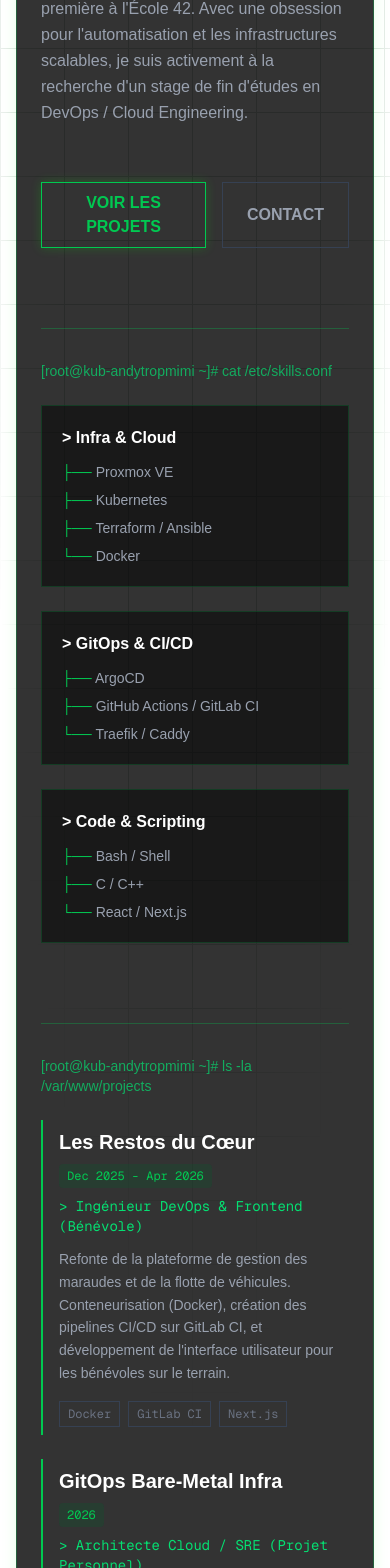
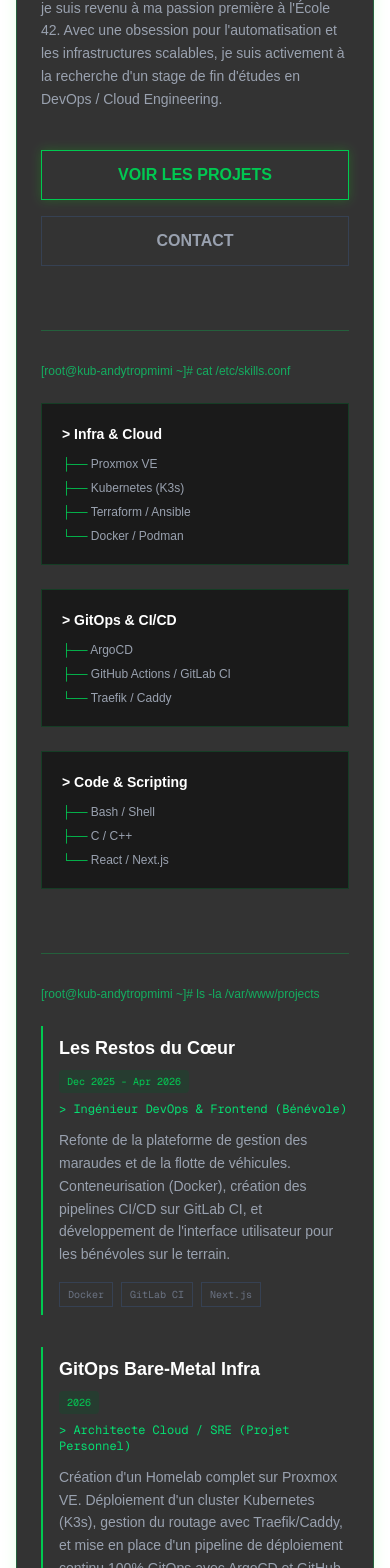
Before and after one commit to AndyMalgonne/portfolio, a Next.js app: page / in a window 390 px wide. Shown: the part 400-1968 px from the top of the page. Built offline with nearby package versions, Linux system fonts and the light colour scheme.

Commit message:
feat: add responsive

```diff
--- a/app/page.tsx
+++ b/app/page.tsx
@@ -61,77 +61,71 @@ export default function Home() {
   const t = translations[lang];
 
   return (
-    <div className="relative min-h-screen flex flex-col items-center p-4 md:p-8 overflow-hidden">
+    <div className="relative min-h-screen flex flex-col items-center p-4 md:p-8 overflow-x-hidden">
 
-      <div className="absolute inset-0 bg-[linear-gradient(to_right,#0f4c21_1px,transparent_1px),linear-gradient(to_bottom,#0f4c21_1px,transparent_1px)] bg-[size:4rem_4rem] [mask-image:radial-gradient(ellipse_60%_50%_at_50%_0%,#000_70%,transparent_100%)] opacity-20"></div>
+      <div className="absolute inset-0 bg-[linear-gradient(to_right,#0f4c21_1px,transparent_1px),linear-gradient(to_bottom,#0f4c21_1px,transparent_1px)] bg-[size:4rem_4rem] [mask-image:radial-gradient(ellipse_60%_50%_at_50%_0%,#000_70%,transparent_100%)] opacity-20 fixed"></div>
 
-      <main className="relative z-10 w-full max-w-4xl border border-green-500/30 bg-black/80 p-6 md:p-12 shadow-[0_0_15px_rgba(0,255,0,0.1)] mt-10 mb-20">
+      <main className="relative z-10 w-full max-w-4xl border border-green-500/30 bg-black/80 p-6 pt-20 md:p-12 shadow-[0_0_15px_rgba(0,255,0,0.1)] mt-4 md:mt-10 mb-10 md:mb-20">
 
-        {/* Switch Langue */}
-        <div className="absolute top-6 right-6 md:top-10 md:right-12 flex gap-3 text-xl md:text-2xl">
+        {/* Switch Langue (Responsive position) */}
+        <div className="absolute top-6 right-6 md:top-10 md:right-12 flex gap-3 text-xl md:text-2xl z-20">
           <button onClick={() => setLang("fr")} className={`transition-all duration-300 ${lang === "fr" ? "opacity-100 drop-shadow-[0_0_10px_rgba(34,197,94,0.8)] scale-110" : "opacity-40 grayscale hover:opacity-100 hover:grayscale-0"}`} title="Français">🇫🇷</button>
           <button onClick={() => setLang("en")} className={`transition-all duration-300 ${lang === "en" ? "opacity-100 drop-shadow-[0_0_10px_rgba(34,197,94,0.8)] scale-110" : "opacity-40 grayscale hover:opacity-100 hover:grayscale-0"}`} title="English">🇬🇧</button>
           <button onClick={() => setLang("ja")} className={`transition-all duration-300 ${lang === "ja" ? "opacity-100 drop-shadow-[0_0_10px_rgba(34,197,94,0.8)] scale-110" : "opacity-40 grayscale hover:opacity-100 hover:grayscale-0"}`} title="日本語">🇯🇵</button>
         </div>
 
         {/* HERO */}
-        <div className="flex gap-2 mb-8 border-b border-green-500/30 pb-4 w-3/4">
+        <div className="flex gap-2 mb-8 border-b border-green-500/30 pb-4 w-1/2 md:w-3/4">
           <div className="w-3 h-3 rounded-full bg-red-500/80"></div>
           <div className="w-3 h-3 rounded-full bg-yellow-500/80"></div>
           <div className="w-3 h-3 rounded-full bg-green-500/80"></div>
         </div>
 
         <div className="space-y-6">
-          <p className="text-sm md:text-base text-green-400/70">[root@kub-andytropmimi ~]# ./start_portfolio.sh</p>
-          <h1 className="text-4xl md:text-6xl font-bold tracking-tighter drop-shadow-[0_0_8px_rgba(34,197,94,0.8)]">ANDY MALGONNE</h1>
-          <h2 className="text-xl md:text-2xl text-white"><span className="text-green-500">&gt;</span> {t.role}<span className="animate-pulse">_</span></h2>
+          <p className="text-xs md:text-base text-green-400/70 break-all">[root@kub-andytropmimi ~]# ./start_portfolio.sh</p>
+          <h1 className="text-4xl md:text-6xl font-bold tracking-tighter drop-shadow-[0_0_8px_rgba(34,197,94,0.8)] leading-tight">ANDY MALGONNE</h1>
+          <h2 className="text-lg md:text-2xl text-white"><span className="text-green-500">&gt;</span> {t.role}<span className="animate-pulse">_</span></h2>
 
-          <p className="max-w-2xl text-gray-400 leading-relaxed pt-4 min-h-[96px]">
+          <p className="max-w-2xl text-gray-400 text-sm md:text-base leading-relaxed pt-4 min-h-[120px] md:min-h-[96px]">
             {t.description}
-            {lang === "ja" && <span className="block text-xs text-green-500/60 mt-2 italic">{translations.ja.japaneseSecret}</span>}
+            {lang === "ja" && <span className="block text-xs text-green-500/60 mt-3 italic">{translations.ja.japaneseSecret}</span>}
           </p>
 
-          <div className="flex gap-4 pt-8">
-            <button
-              onClick={() => document.getElementById('projects')?.scrollIntoView({ behavior: 'smooth' })}
-              className="px-6 py-2 border border-green-500 text-green-500 hover:bg-green-500 hover:text-black transition-all duration-300 shadow-[0_0_10px_rgba(0,255,0,0.2)] hover:shadow-[0_0_20px_rgba(0,255,0,0.6)] font-bold"
-            >
+          {/* Boutons empilés sur mobile, côte à côte sur PC */}
+          <div className="flex flex-col sm:flex-row gap-4 pt-4 md:pt-8">
+            <button onClick={() => document.getElementById('projects')?.scrollIntoView({ behavior: 'smooth' })} className="w-full sm:w-auto px-6 py-3 md:py-2 border border-green-500 text-green-500 hover:bg-green-500 hover:text-black transition-all duration-300 shadow-[0_0_10px_rgba(0,255,0,0.2)] hover:shadow-[0_0_20px_rgba(0,255,0,0.6)] font-bold text-center">
               {t.btnProjects}
             </button>
-            <button
-              onClick={() => document.getElementById('contact')?.scrollIntoView({ behavior: 'smooth' })}
-              className="px-6 py-2 border border-gray-700 text-gray-400 hover:border-white hover:text-white transition-all duration-300 font-bold"
-            >
+            <button onClick={() => document.getElementById('contact')?.scrollIntoView({ behavior: 'smooth' })} className="w-full sm:w-auto px-6 py-3 md:py-2 border border-gray-700 text-gray-400 hover:border-white hover:text-white transition-all duration-300 font-bold text-center">
               {t.btnContact}
             </button>
           </div>
         </div>
 
         {/* TECH STACK */}
-        <div className="mt-20 border-t border-green-500/30 pt-8">
-          <p className="text-sm md:text-base text-green-400/70 mb-6">[root@kub-andytropmimi ~]# cat /etc/skills.conf</p>
+        <div className="mt-16 md:mt-20 border-t border-green-500/30 pt-8">
+          <p className="text-xs md:text-base text-green-400/70 mb-6 break-all">[root@kub-andytropmimi ~]# cat /etc/skills.conf</p>
           <div className="grid grid-cols-1 md:grid-cols-3 gap-6">
-            {/* Bloc Cloud & Infra */}
             <div className="border border-green-500/20 bg-black/50 p-5 hover:border-green-500 hover:shadow-[0_0_15px_rgba(0,255,0,0.15)] transition-all group">
-              <h3 className="text-white font-bold group-hover:text-green-400 mb-3">&gt; Infra & Cloud</h3>
-              <ul className="text-sm text-gray-400 space-y-2">
+              <h3 className="text-white font-bold group-hover:text-green-400 mb-3 text-sm md:text-base">&gt; Infra & Cloud</h3>
+              <ul className="text-xs md:text-sm text-gray-400 space-y-2">
                 <li><span className="text-green-500">├──</span> Proxmox VE</li>
-                <li><span className="text-green-500">├──</span> Kubernetes</li>
+                <li><span className="text-green-500">├──</span> Kubernetes (K3s)</li>
                 <li><span className="text-green-500">├──</span> Terraform / Ansible</li>
-                <li><span className="text-green-500">└──</span> Docker</li>
+                <li><span className="text-green-500">└──</span> Docker / Podman</li>
               </ul>
             </div>
             <div className="border border-green-500/20 bg-black/50 p-5 hover:border-green-500 hover:shadow-[0_0_15px_rgba(0,255,0,0.15)] transition-all group">
-              <h3 className="text-white font-bold group-hover:text-green-400 mb-3">&gt; GitOps & CI/CD</h3>
-              <ul className="text-sm text-gray-400 space-y-2">
+              <h3 className="text-white font-bold group-hover:text-green-400 mb-3 text-sm md:text-base">&gt; GitOps & CI/CD</h3>
+              <ul className="text-xs md:text-sm text-gray-400 space-y-2">
                 <li><span className="text-green-500">├──</span> ArgoCD</li>
                 <li><span className="text-green-500">├──</span> GitHub Actions / GitLab CI</li>
                 <li><span className="text-green-500">└──</span> Traefik / Caddy</li>
               </ul>
             </div>
             <div className="border border-green-500/20 bg-black/50 p-5 hover:border-green-500 hover:shadow-[0_0_15px_rgba(0,255,0,0.15)] transition-all group">
-              <h3 className="text-white font-bold group-hover:text-green-400 mb-3">&gt; Code & Scripting</h3>
-              <ul className="text-sm text-gray-400 space-y-2">
+              <h3 className="text-white font-bold group-hover:text-green-400 mb-3 text-sm md:text-base">&gt; Code & Scripting</h3>
+              <ul className="text-xs md:text-sm text-gray-400 space-y-2">
                 <li><span className="text-green-500">├──</span> Bash / Shell</li>
                 <li><span className="text-green-500">├──</span> C / C++</li>
                 <li><span className="text-green-500">└──</span> React / Next.js</li>
@@ -141,19 +135,19 @@ export default function Home() {
         </div>
 
         {/* PROJECTS */}
-        <div id="projects" className="mt-20 border-t border-green-500/30 pt-8 scroll-mt-12">
-          <p className="text-sm md:text-base text-green-400/70 mb-6">[root@kub-andytropmimi ~]# ls -la /var/www/projects</p>
-          <div className="flex flex-col gap-6">
+        <div id="projects" className="mt-16 md:mt-20 border-t border-green-500/30 pt-8 scroll-mt-20">
+          <p className="text-xs md:text-base text-green-400/70 mb-6 break-all">[root@kub-andytropmimi ~]# ls -la /var/www/projects</p>
+          <div className="flex flex-col gap-8 md:gap-6">
 
             {/* Projet 1 */}
             <div className="border-l-2 border-green-500 pl-4 py-2 hover:bg-green-900/10 transition-colors">
-              <div className="flex flex-col md:flex-row md:items-center justify-between mb-2">
-                <h3 className="text-xl font-bold text-white">Les Restos du Cœur</h3>
-                <span className="text-xs font-mono text-green-500 bg-green-900/30 px-2 py-1 rounded mt-2 md:mt-0 w-fit">Dec 2025 - Apr 2026</span>
+              <div className="flex flex-col md:flex-row md:items-center justify-between mb-2 gap-2">
+                <h3 className="text-lg md:text-xl font-bold text-white">Les Restos du Cœur</h3>
+                <span className="text-[10px] md:text-xs font-mono text-green-500 bg-green-900/30 px-2 py-1 rounded w-fit">Dec 2025 - Apr 2026</span>
               </div>
-              <h4 className="text-green-400 text-sm mb-3 font-mono">&gt; {t.rdcRole}</h4>
+              <h4 className="text-green-400 text-xs md:text-sm mb-3 font-mono break-words">&gt; {t.rdcRole}</h4>
               <p className="text-gray-400 text-sm leading-relaxed mb-4">{t.rdcDesc}</p>
-              <div className="flex flex-wrap gap-2 text-xs font-mono text-gray-500">
+              <div className="flex flex-wrap gap-2 text-[10px] md:text-xs font-mono text-gray-500">
                 <span className="border border-gray-700 px-2 py-1">Docker</span>
                 <span className="border border-gray-700 px-2 py-1">GitLab CI</span>
                 <span className="border border-gray-700 px-2 py-1">Next.js</span>
@@ -162,13 +156,13 @@ export default function Home() {
 
             {/* Projet 2 */}
             <div className="border-l-2 border-green-500 pl-4 py-2 hover:bg-green-900/10 transition-colors">
-              <div className="flex flex-col md:flex-row md:items-center justify-between mb-2">
-                <h3 className="text-xl font-bold text-white">GitOps Bare-Metal Infra</h3>
-                <span className="text-xs font-mono text-green-500 bg-green-900/30 px-2 py-1 rounded mt-2 md:mt-0 w-fit">2026</span>
+              <div className="flex flex-col md:flex-row md:items-center justify-between mb-2 gap-2">
+                <h3 className="text-lg md:text-xl font-bold text-white">GitOps Bare-Metal Infra</h3>
+                <span className="text-[10px] md:text-xs font-mono text-green-500 bg-green-900/30 px-2 py-1 rounded w-fit">2026</span>
               </div>
-              <h4 className="text-green-400 text-sm mb-3 font-mono">&gt; {t.gitopsRole}</h4>
+              <h4 className="text-green-400 text-xs md:text-sm mb-3 font-mono break-words">&gt; {t.gitopsRole}</h4>
               <p className="text-gray-400 text-sm leading-relaxed mb-4">{t.gitopsDesc}</p>
-              <div className="flex flex-wrap gap-2 text-xs font-mono text-gray-500">
+              <div className="flex flex-wrap gap-2 text-[10px] md:text-xs font-mono text-gray-500">
                 <span className="border border-gray-700 px-2 py-1">Proxmox VE</span>
                 <span className="border border-gray-700 px-2 py-1">Kubernetes / ArgoCD</span>
                 <span className="border border-gray-700 px-2 py-1">GitHub Actions</span>
@@ -179,38 +173,38 @@ export default function Home() {
         </div>
 
         {/* TIMELINE / EDUCATION */}
-        <div className="mt-20 border-t border-green-500/30 pt-8">
-          <p className="text-sm md:text-base text-green-400/70 mb-6">[root@kub-andytropmimi ~]# tail -f /var/log/syslog | grep "education"</p>
-          <div className="space-y-6">
+        <div className="mt-16 md:mt-20 border-t border-green-500/30 pt-8">
+          <p className="text-xs md:text-base text-green-400/70 mb-6 break-all">[root@kub-andytropmimi ~]# tail -f /var/log/syslog | grep "education"</p>
+          <div className="space-y-8 md:space-y-6">
 
             <div className="relative pl-6 border-l border-gray-700">
               <div className="absolute w-3 h-3 bg-green-500 rounded-full -left-[6.5px] top-1.5 shadow-[0_0_8px_#22c55e]"></div>
-              <h3 className="text-lg font-bold text-white">42 Paris</h3>
-              <p className="text-green-500 text-sm mb-2 font-mono">Nov 2023 - Dec 2025</p>
+              <h3 className="text-base md:text-lg font-bold text-white">42 Paris</h3>
+              <p className="text-green-500 text-xs md:text-sm mb-2 font-mono">Nov 2023 - Dec 2025</p>
               <p className="text-gray-400 text-sm">{t.school42}</p>
             </div>
 
             <div className="relative pl-6 border-l border-gray-700">
               <div className="absolute w-3 h-3 bg-gray-600 rounded-full -left-[6.5px] top-1.5"></div>
-              <h3 className="text-lg font-bold text-white">Université Bordeaux Montaigne</h3>
-              <p className="text-gray-500 text-sm mb-2 font-mono">Sep 2020 - Jun 2022</p>
+              <h3 className="text-base md:text-lg font-bold text-white">Université Bordeaux Montaigne</h3>
+              <p className="text-gray-500 text-xs md:text-sm mb-2 font-mono">Sep 2020 - Jun 2022</p>
               <p className="text-gray-400 text-sm">{t.univJap}</p>
             </div>
 
           </div>
         </div>
 
-		{/* PASSIONS / PROFILE */}
-        <div className="mt-20 border-t border-green-500/30 pt-8">
-          <p className="text-sm md:text-base text-green-400/70 mb-6">
+        {/* PASSIONS / PROFILE */}
+        <div className="mt-16 md:mt-20 border-t border-green-500/30 pt-8">
+          <p className="text-xs md:text-base text-green-400/70 mb-6 break-all">
             [root@kub-andytropmimi ~]# cat ~/.bash_profile
           </p>
 
-          <div className="border border-green-500/20 bg-black/50 p-6 hover:border-green-500/40 transition-all">
-            <h3 className="text-white font-bold mb-4 font-mono">&gt; Personal Interests & Automation</h3>
+          <div className="border border-green-500/20 bg-black/50 p-4 md:p-6 hover:border-green-500/40 transition-all">
+            <h3 className="text-white font-bold mb-4 font-mono text-sm md:text-base">&gt; Personal Interests & Automation</h3>
 
-            <div className="grid grid-cols-1 md:grid-cols-2 gap-4 text-sm text-gray-400 font-mono">
-              <div className="space-y-2">
+            <div className="grid grid-cols-1 md:grid-cols-2 gap-6 md:gap-4 text-xs md:text-sm text-gray-400 font-mono">
+              <div className="space-y-3 md:space-y-2 break-all">
                 <p>
                   <span className="text-green-500">export</span> INTERESTS=<span className="text-yellow-500">"Anime, Japan, Gaming"</span>
                 </p>
@@ -219,28 +213,28 @@ export default function Home() {
                 </p>
               </div>
 
-              <div className="space-y-2 border-t border-gray-800 md:border-t-0 md:border-l md:border-gray-800 md:pl-6 pt-2 md:pt-0">
+              <div className="space-y-2 border-t border-gray-800 md:border-t-0 md:border-l md:border-gray-800 md:pl-6 pt-4 md:pt-0">
                 <p className="text-gray-500 italic"># Custom scripts running in background:</p>
-                <ul className="space-y-1 text-xs">
-                  <li><span className="text-green-500">✔</span> anilist-updater.sh <span className="text-gray-600">(Auto-tracking anime list via API)</span></li>
-                  <li><span className="text-green-500">✔</span> life-optimizer.py <span className="text-gray-600">(Automating everything in daily routine)</span></li>
-                  <li><span className="text-green-500">✔</span> smart-home-trigger.sh <span className="text-gray-600">(Managing IoT & server metrics)</span></li>
+                <ul className="space-y-2 md:space-y-1 text-[10px] md:text-xs">
+                  <li><span className="text-green-500">✔</span> anilist-updater.sh <span className="text-gray-600 block md:inline">(Auto-tracking anime list via API)</span></li>
+                  <li><span className="text-green-500">✔</span> life-optimizer.py <span className="text-gray-600 block md:inline">(Automating everything in daily routine)</span></li>
+                  <li><span className="text-green-500">✔</span> smart-home-trigger.sh <span className="text-gray-600 block md:inline">(Managing IoT & server metrics)</span></li>
                 </ul>
               </div>
             </div>
           </div>
         </div>
 
-		{/* CONTACT */}
-        <div id="contact" className="mt-20 border-t border-green-500/30 pt-8 scroll-mt-12">
-          <p className="text-sm md:text-base text-green-400/70 mb-6">
+        {/* CONTACT */}
+        <div id="contact" className="mt-16 md:mt-20 border-t border-green-500/30 pt-8 scroll-mt-20">
+          <p className="text-xs md:text-base text-green-400/70 mb-6 break-all">
             [root@kub-andytropmimi ~]# ./ping_andy.sh
           </p>
 
-          <div className="flex flex-col md:flex-row gap-6 items-center justify-center bg-black/50 border border-green-500/20 p-8 hover:border-green-500/50 transition-colors">
+          <div className="flex flex-col md:flex-row gap-8 md:gap-6 items-start md:items-center justify-center bg-black/50 border border-green-500/20 p-6 md:p-8 hover:border-green-500/50 transition-colors">
 
             {/* Lien LinkedIn */}
-            <a href="https://www.linkedin.com/in/andy-malgonne/" target="_blank" rel="noopener noreferrer" className="flex items-center gap-3 text-gray-400 hover:text-green-500 transition-colors group text-lg font-bold">
+            <a href="https://www.linkedin.com/in/andy-malgonne/" target="_blank" rel="noopener noreferrer" className="flex items-center gap-4 md:gap-3 text-gray-400 hover:text-green-500 transition-colors group text-base md:text-lg font-bold">
               <svg className="w-6 h-6 text-green-500 group-hover:animate-pulse drop-shadow-[0_0_5px_rgba(34,197,94,0.8)]" fill="currentColor" viewBox="0 0 24 24">
                 <path d="M19 0h-14c-2.761 0-5 2.239-5 5v14c0 2.761 2.239 5 5 5h14c2.762 0 5-2.239 5-5v-14c0-2.761-2.238-5-5-5zm-11 19h-3v-11h3v11zm-1.5-12.268c-.966 0-1.75-.79-1.75-1.764s.784-1.764 1.75-1.764 1.75.79 1.75 1.764-.783 1.764-1.75 1.764zm13.5 12.268h-3v-5.604c0-3.368-4-3.113-4 0v5.604h-3v-11h3v1.765c1.396-2.586 7-2.777 7 2.476v6.759z"/>
               </svg>
@@ -250,7 +244,7 @@ export default function Home() {
             <span className="hidden md:block text-gray-700">|</span>
 
             {/* Lien GitHub */}
-            <a href="https://github.com/andymalgonne" target="_blank" rel="noopener noreferrer" className="flex items-center gap-3 text-gray-400 hover:text-green-500 transition-colors group text-lg font-bold">
+            <a href="https://github.com/andymalgonne" target="_blank" rel="noopener noreferrer" className="flex items-center gap-4 md:gap-3 text-gray-400 hover:text-green-500 transition-colors group text-base md:text-lg font-bold">
               <svg className="w-6 h-6 text-green-500 group-hover:animate-pulse drop-shadow-[0_0_5px_rgba(34,197,94,0.8)]" fill="currentColor" viewBox="0 0 24 24">
                 <path d="M12 0c-6.626 0-12 5.373-12 12 0 5.302 3.438 9.8 8.207 11.387.599.111.793-.261.793-.577v-2.234c-3.338.726-4.033-1.416-4.033-1.416-.546-1.387-1.333-1.756-1.333-1.756-1.089-.745.083-.729.083-.729 1.205.084 1.839 1.237 1.839 1.237 1.07 1.834 2.807 1.304 3.492.997.107-.775.418-1.305.762-1.604-2.665-.305-5.467-1.334-5.467-5.931 0-1.311.469-2.381 1.236-3.221-.124-.303-.535-1.524.117-3.176 0 0 1.008-.322 3.301 1.23.957-.266 1.983-.399 3.003-.404 1.02.005 2.047.138 3.006.404 2.291-1.552 3.297-1.23 3.297-1.23.653 1.653.242 2.874.118 3.176.77.84 1.235 1.911 1.235 3.221 0 4.609-2.807 5.624-5.479 5.921.43.372.823 1.102.823 2.222v3.293c0 .319.192.694.801.576 4.765-1.589 8.199-6.086 8.199-11.386 0-6.627-5.373-12-12-12z"/>
               </svg>
@@ -260,7 +254,7 @@ export default function Home() {
             <span className="hidden md:block text-gray-700">|</span>
 
             {/* Lien Email */}
-            <a href="mailto:contact@andytropmimi.fr" className="flex items-center gap-3 text-gray-400 hover:text-green-500 transition-colors group text-lg font-bold">
+            <a href="mailto:contact@andytropmimi.fr" className="flex items-center gap-4 md:gap-3 text-gray-400 hover:text-green-500 transition-colors group text-base md:text-lg font-bold">
               <svg className="w-6 h-6 text-green-500 group-hover:animate-pulse drop-shadow-[0_0_5px_rgba(34,197,94,0.8)]" fill="currentColor" viewBox="0 0 24 24">
                 <path d="M0 4.667v14.666h24v-14.666h-24zm21.942 2l-9.942 6.944-9.942-6.944h19.884zm-19.942 10.666v-8.91l9.531 6.657.411.287.411-.287 9.531-6.657v8.91h-19.884z"/>
               </svg>
```
